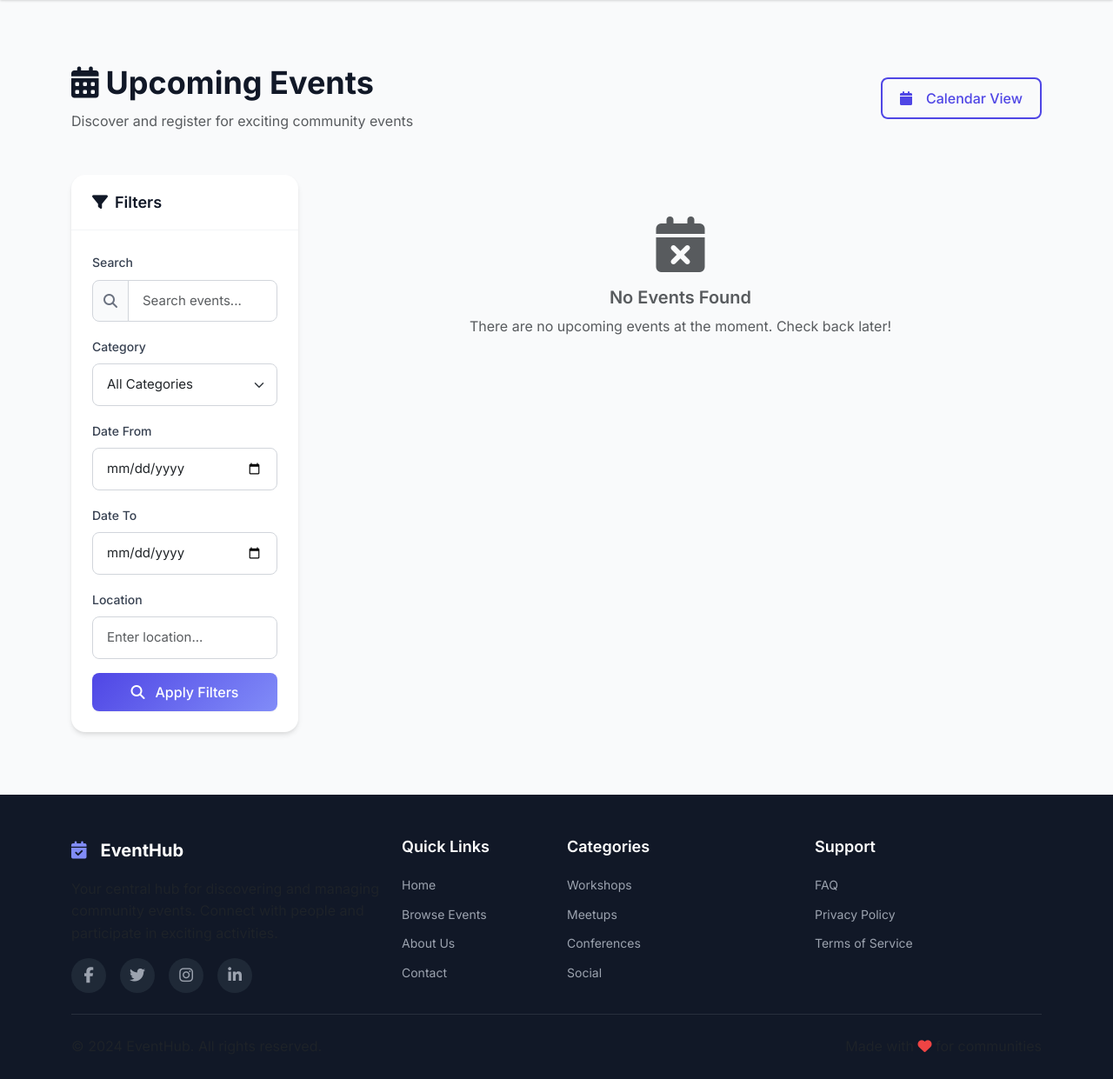
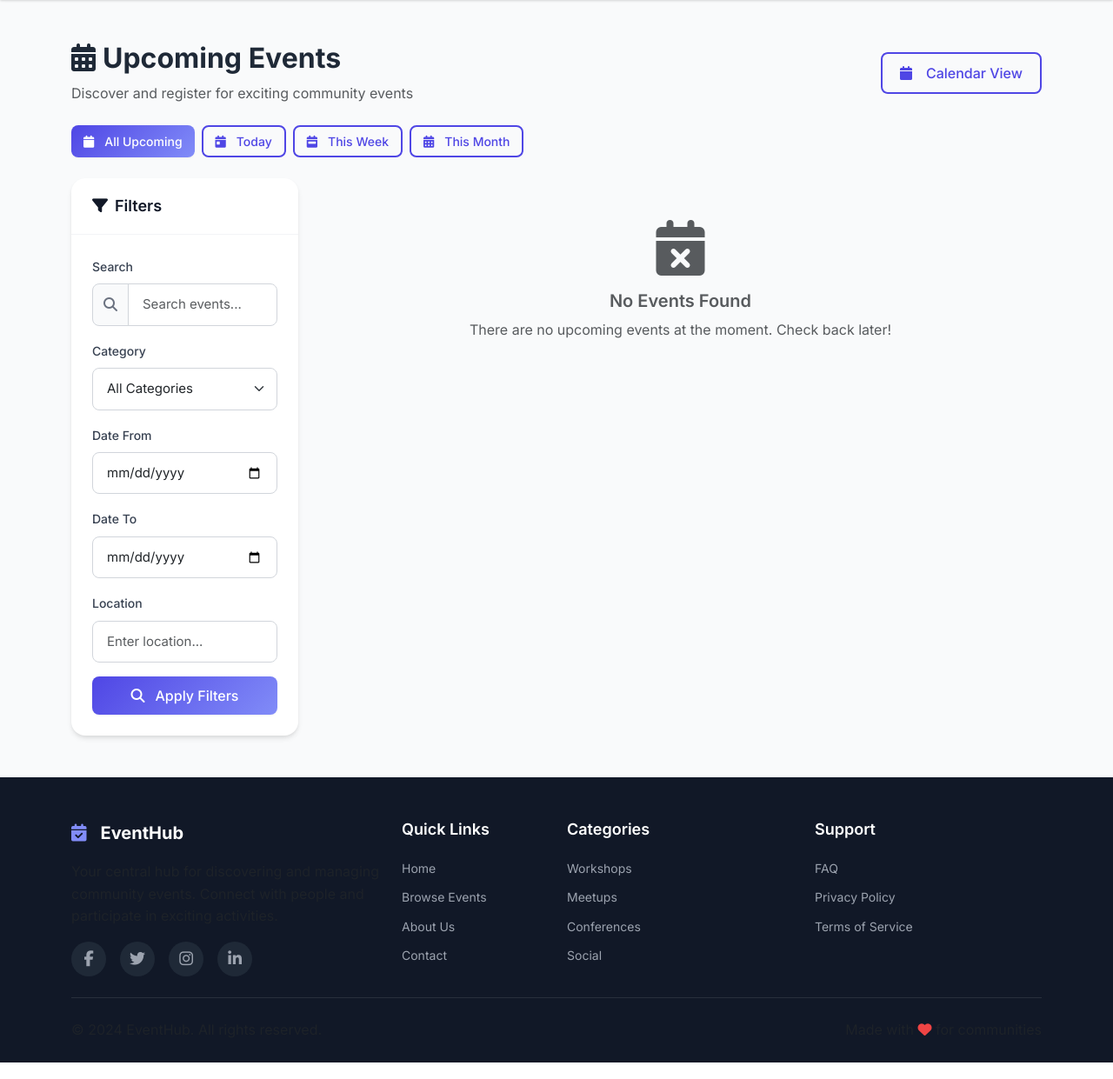
Before and after one commit to Sdngl/Community_event, a Flask app: page /events/ in a window 1280 px wide. Shown: the part 80-1321 px from the top of the page at 87% size. Run offline with Flask 3, Linux system fonts and the light colour scheme; data that the repository does not hold is empty; some libraries are stand-ins or nearby versions.

Commit message:
some changes in the server

```diff
--- a/routes/event_routes.py
+++ b/routes/event_routes.py
@@ -100,6 +100,13 @@ def index():
     # Get categories for filter dropdown
     categories = Category.query.all()
 
+    # Calculate quick filter dates
+    today = datetime.utcnow().strftime('%Y-%m-%d')
+    week_start = (datetime.utcnow() + timedelta(days=1)).strftime('%Y-%m-%d')
+    week_end = (datetime.utcnow() + timedelta(days=7)).strftime('%Y-%m-%d')
+    month_start = (datetime.utcnow() + timedelta(days=1)).strftime('%Y-%m-%d')
+    month_end = (datetime.utcnow() + timedelta(days=30)).strftime('%Y-%m-%d')
+
     return render_template(
         'events/event_list.html',
         title='Upcoming Events',
@@ -110,7 +117,12 @@ def index():
         location=location,
         date_from=date_from,
         date_to=date_to,
-        categories=categories
+        categories=categories,
+        today=today,
+        week_start=week_start,
+        week_end=week_end,
+        month_start=month_start,
+        month_end=month_end
     )
 
 
--- a/templates/base.html
+++ b/templates/base.html
@@ -81,8 +81,8 @@
                                     <a href="{{ url_for('main.notifications') }}" class="text-decoration-none small">View All</a>
                                 </li>
                                 <li><hr class="dropdown-divider"></li>
-                                {% set recent_notifications = current_user.notifications|sort(attribute='created_at', reverse=true)|slice(0, 5) %}
-                                {% if recent_notifications|length > 0 %}
+                                {% set recent_notifications = (current_user.notifications|sort(attribute='created_at', reverse=true))[:5] %}
+                                {% if recent_notifications %}
                                     {% for notification in recent_notifications %}
                                         <li>
                                             <a class="dropdown-item {% if not notification.is_read %}bg-light{% endif %} py-2" href="{{ url_for('main.notifications') }}">
--- a/templates/events/event_list.html
+++ b/templates/events/event_list.html
@@ -2,16 +2,34 @@
 {% extends "base.html" %}
 
 {% block content %}
-<div class="container py-5">
+<div class="container py-4">
     <!-- Header -->
-    <div class="d-flex justify-content-between align-items-center mb-5">
+    <div class="d-flex flex-column flex-sm-row justify-content-between align-items-start align-items-sm-center mb-4 gap-3">
         <div>
-            <h1 class="fw-bold"><i class="fas fa-calendar-alt me-2"></i>Upcoming Events</h1>
+            <h1 class="fw-bold h2 h-sm-1"><i class="fas fa-calendar-alt me-2"></i>Upcoming Events</h1>
             <p class="text-muted mb-0">Discover and register for exciting community events</p>
         </div>
         <a href="{{ url_for('events.calendar') }}" class="btn btn-outline-primary">
-            <i class="fas fa-calendar me-2"></i>Calendar View
+            <i class="fas fa-calendar me-2"></i><span class="d-none d-sm-inline">Calendar View</span><span class="d-sm-none">Calendar</span>
         </a>
+    </div>
+
+    <!-- Quick Date Filters -->
+    <div class="mb-4">
+        <div class="d-flex flex-wrap gap-2">
+            <a href="{{ url_for('events.index') }}" class="btn btn-sm {% if not date_from and not date_to %}btn-primary{% else %}btn-outline-primary{% endif %}">
+                <i class="fas fa-calendar me-1"></i>All Upcoming
+            </a>
+            <a href="{{ url_for('events.index', date_from=today) }}" class="btn btn-sm {% if date_from == today %}btn-primary{% else %}btn-outline-primary{% endif %}">
+                <i class="fas fa-calendar-day me-1"></i>Today
+            </a>
+            <a href="{{ url_for('events.index', date_from=week_start, date_to=week_end) }}" class="btn btn-sm btn-outline-primary">
+                <i class="fas fa-calendar-week me-1"></i>This Week
+            </a>
+            <a href="{{ url_for('events.index', date_from=month_start, date_to=month_end) }}" class="btn btn-sm btn-outline-primary">
+                <i class="fas fa-calendar-alt me-1"></i>This Month
+            </a>
+        </div>
     </div>
 
     <div class="row">
```
